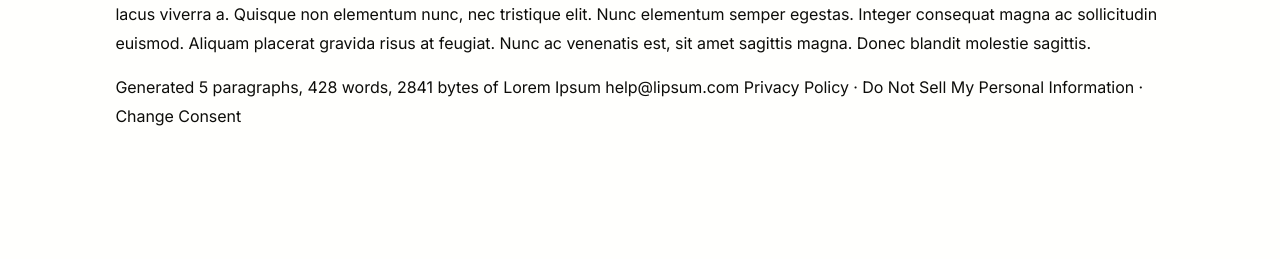
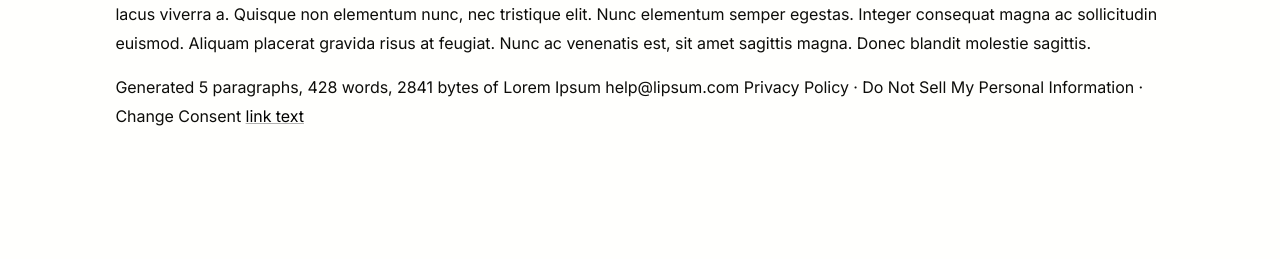
Before and after one commit to krlmnz/krlmnz, a Jekyll site: the page index.html, which Jekyll copies as it is, in a window 1280 px wide. Shown: the part 984-1243 px from the top of the page. Built offline with Jekyll 4.4.1, drawn with Linux system fonts in a browser that asks for light colours.

Commit message:
Update index.html

```diff
--- a/index.html
+++ b/index.html
@@ -167,6 +167,7 @@ Generated 5 paragraphs, 428 words, 2841 bytes of Lorem Ipsum
 help@lipsum.com
 Privacy Policy · Do Not Sell My Personal Information · Change Consent
 
+<a href="/Garment-District">link text</a>
 </p>
 
 
```
